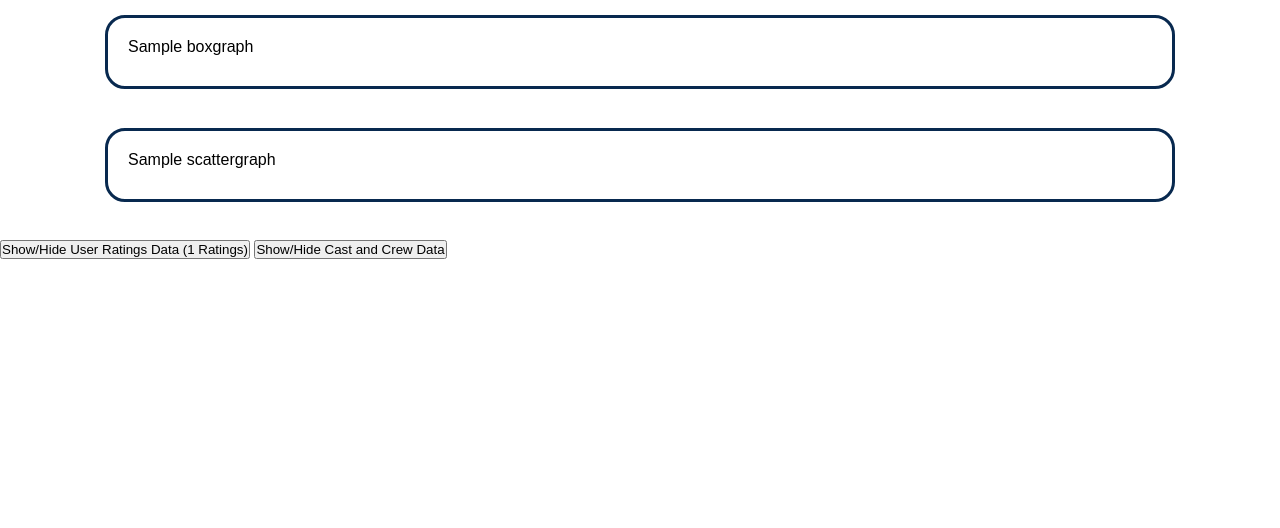
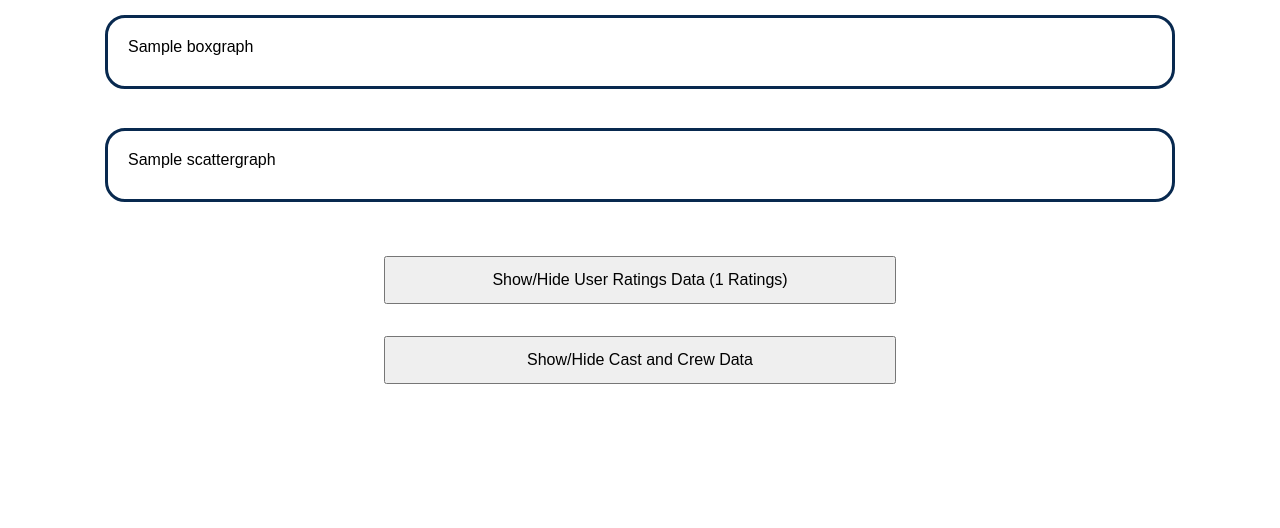
Before and after one commit to jonhartm/SI507_FinalProject, a Flask app: template templates/movie.html in a window 1280 px wide. Shown: the part 590-1118 px from the top of the page. Before the commit the page ends 849 px from the top, so only its background shows below. Run offline with Flask 2, Linux system fonts and the light colour scheme; the template is opened without the code that fills it: most values are stand-ins (such as "Sample title", 1, 10 or a date in 2020); grey boxes marked "Sample" are stand-in pictures; some libraries are stand-ins or nearby versions.

Commit message:
styles for buttons not part of forms

```diff
--- a/scss/styles.scss
+++ b/scss/styles.scss
@@ -4,6 +4,10 @@
   font-family: $font-family;
   margin: 0;
   padding: 0;
+}
+
+body {
+  margin-bottom: 10%;
 }
 
 a {
@@ -110,3 +114,15 @@ table {
     color: $white;
   }
 }
+
+.button-holder {
+  display: flex;
+  justify-content: center;
+
+  button {
+    font-size: 16px;
+    height: 3em;
+    margin: 1em;
+    width: 40%;
+  }
+}
--- a/static/styles.css
+++ b/static/styles.css
@@ -2,6 +2,9 @@
   font-family: Arial, "Helvetica Neue", Helvetica, sans-serif;
   margin: 0;
   padding: 0; }
+
+body {
+  margin-bottom: 10%; }
 
 a {
   text-decoration: none; }
@@ -82,4 +85,13 @@ table {
     background-color: #03396c;
     color: #fff; }
 
+.button-holder {
+  display: flex;
+  justify-content: center; }
+  .button-holder button {
+    font-size: 16px;
+    height: 3em;
+    margin: 1em;
+    width: 40%; }
+
 /*# sourceMappingURL=styles.css.map */
--- a/templates/movie.html
+++ b/templates/movie.html
@@ -24,7 +24,9 @@
   {% if ratings_data is iterable %}
   <div class="graph">{{boxgraph|safe}}</div>
   <div class="graph">{{scattergraph|safe}}</div>
-  <button type="button" id="toggle_ratings_data">Show/Hide User Ratings Data ({{details.total_reviews}} Ratings)</button>
+  <div class="button-holder">
+    <button type="button" id="toggle_ratings_data">Show/Hide User Ratings Data ({{details.total_reviews}} Ratings)</button>
+  </div>
   <div class="ratings_data">
     <table border=1>
       <tr>
@@ -45,7 +47,9 @@
   <p>No ratings data is available</p>
   {% endif %}
   {% if cast_crew_data is iterable %}
-  <button type="button" id="toggle_castcrew_data">Show/Hide Cast and Crew Data</button>
+  <div class="button-holder">
+    <button type="button" id="toggle_castcrew_data">Show/Hide Cast and Crew Data</button>
+  </div>
   <div class="castcrew_data">
     <table border=1>
       <tr>
```
Also changed, not shown: 1 other file.
